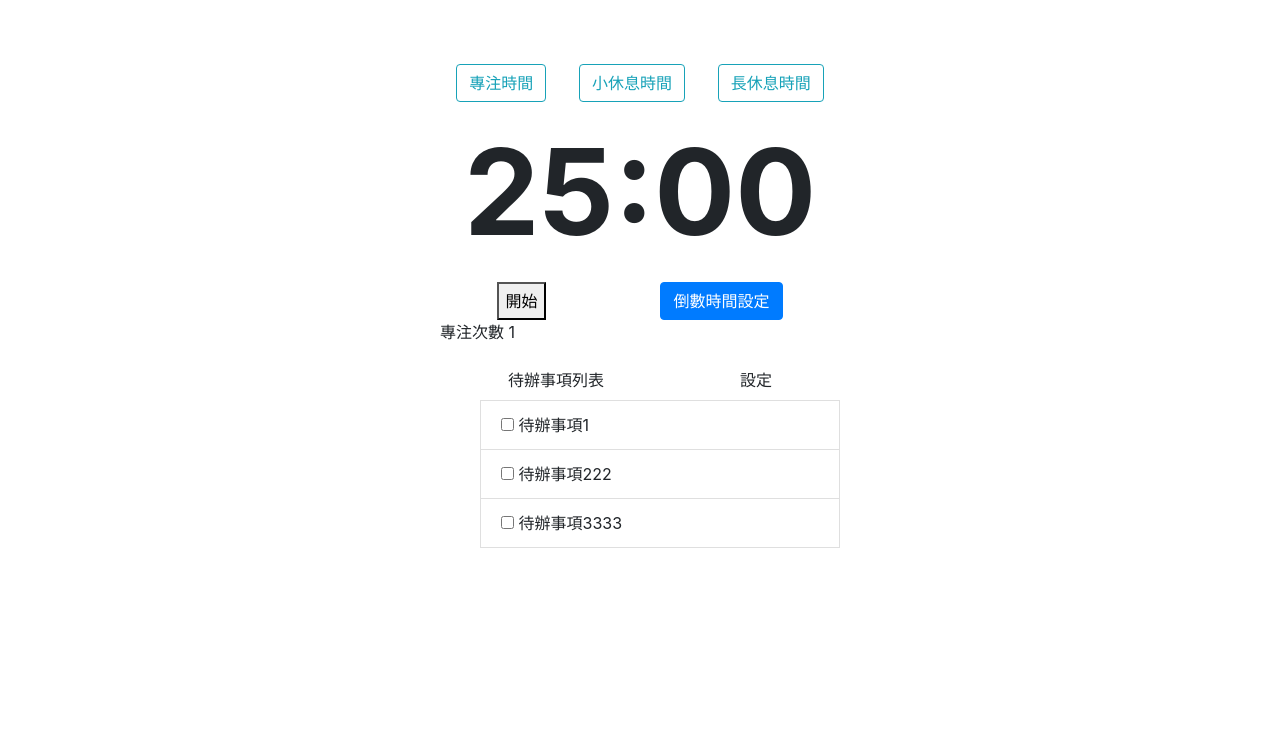
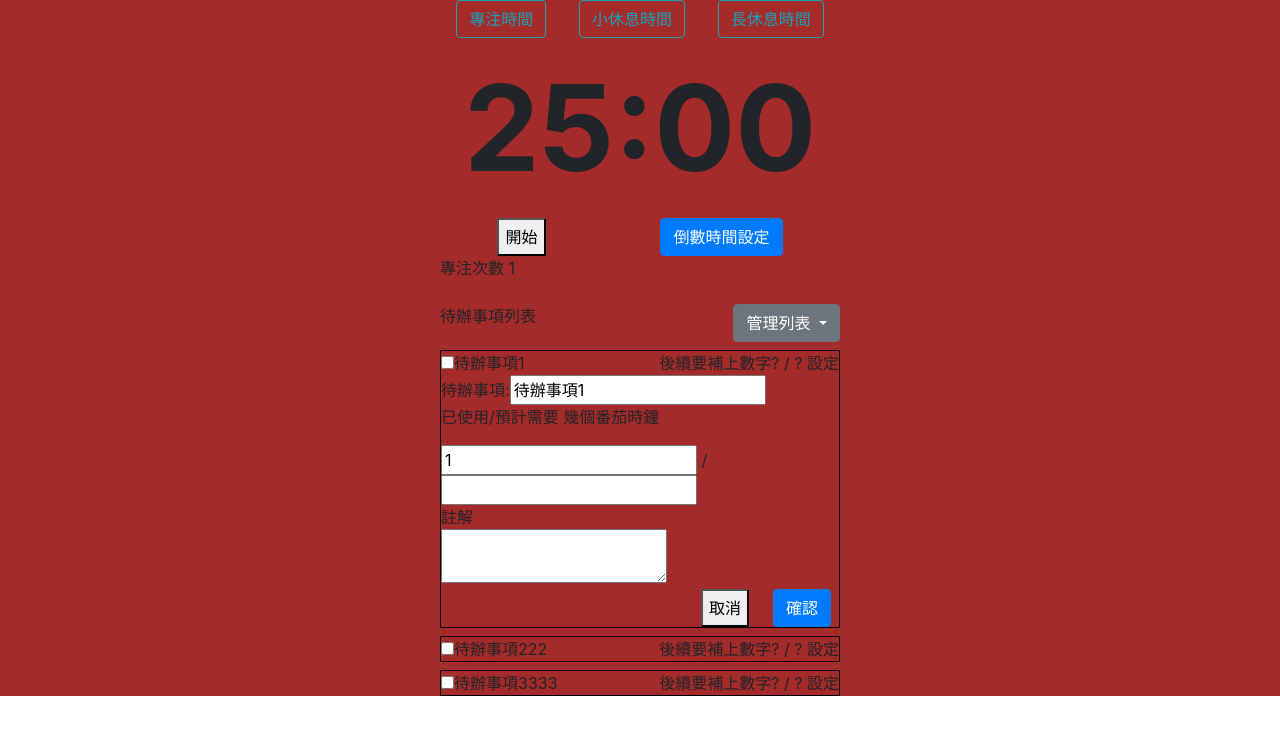
Before and after one commit to Austin1a2b/time-countdown, a Vue app: page /#/time-countdown in a window 1280 px wide. Shown: the top 734 px of the page. Built offline with nearby package versions, Linux system fonts and the light colour scheme.

Commit message:
待辦事項清單 表單結構完成

```diff
--- /dev/null
+++ b/src/components/TaskList.vue
@@ -0,0 +1,5 @@
+<template>
+
+
+
+</template>
--- a/src/views/TimeCountdown.vue
+++ b/src/views/TimeCountdown.vue
@@ -1,4 +1,5 @@
 <template>
+  <div class="body">
     <div class="main">
       <div class="d-flex justify-content-around change-time-countdown">
         <button
@@ -11,7 +12,9 @@
         <button
           type="button"
           class="btn btn-outline-info"
-        @click="chooseCountdown(countdownSetting.shortBreakTime, 'shortBreak')"
+          @click="
+            chooseCountdown(countdownSetting.shortBreakTime, 'shortBreak')
+          "
         >
           小休息時間
         </button>
@@ -44,20 +47,67 @@
 
       <div>專注次數 {{ times }}</div>
 
-    <div class="task-wrapper mt-4">
-      <div class="list-head d-flex justify-content-around">
+      <!-- 清單表頭 -->
+      <div class="tasks-wrapper mt-4">
+        <div class="list-head d-flex justify-content-between">
           <div class="task-head">待辦事項列表</div>
-        <div class="setting-task">設定</div>
+          <div class="dropdown">
+            <button
+              class="btn btn-secondary dropdown-toggle"
+              type="button"
+              id="manage-task"
+              data-toggle="dropdown"
+              aria-haspopup="true"
+              aria-expanded="false"
+            >
+              管理列表
+            </button>
+            <div class="dropdown-menu" aria-labelledby="manage-task">
+              <button class="dropdown-item">刪除所有待辦</button>
+              <button class="dropdown-item">清除所有記數</button>
+              <button class="dropdown-item"></button>
+            </div>
+          </div>
         </div>
 
-      <div class="task-list mt-2">
-        <ul>
-          <li class="list-group-item" v-for="task in tasks" :key="task.id">
-            <!--  <li class="list-group-item "   -->
-            <input type="checkbox" />
-            {{ task.title }}
-          </li>
-        </ul>
+        <div class="task-list mt-2" v-for="task in tasks" :key="task.id">
+          <!-- 列表 最外層標題  -->
+          <div class="d-flex justify-content-between">
+            <div>
+              <input type="checkbox" name="" />
+              <span>{{ task.title }}</span>
+            </div>
+            <div>
+              <span>後續要補上數字? / ? </span>
+              <span for="task-setting" @click="toggleSetting(task.id)"
+                >設定</span
+              >
+            </div>
+          </div>
+          <!-- 設定內容 -->
+          <form class="task-toggle" v-if="task.id === clickId">
+            <!-- title -->
+            <span> 待辦事項:</span>
+            <input type="text" v-model="task.title" />
+            <!-- 計次 -->
+            <div>
+              <p>已使用/預計需要 幾個番茄時鐘</p>
+              <input type="number" v-model="times" />
+              <span> / </span>
+              <input type="number" min="1" />
+            </div>
+            <!-- note -->
+            <div>
+              <div>註解</div>
+              <textarea type="text" name="note" id="" />
+            </div>
+            <!-- 按鈕 -->
+            <div class="d-flex justify-content-end">
+              <button class="mr-4" @click="toggleSetting('close')">取消</button>
+              <button type="submit" class="mr-2 btn btn-primary">確認</button>
+            </div>
+          </form>
+        </div>
       </div>
     </div>
   </div>
@@ -101,6 +151,7 @@ export default {
       times: 1,
       countdownMode: "focus",
       setIntervalId: -1,
+      clickId: 1,
     };
   },
   methods: {
@@ -147,6 +198,9 @@ export default {
         this.chooseCountdown(this.countdownSetting.focusTime, "focus");
       }
     },
+    toggleSetting(taskid) {
+      this.clickId = taskid;
+    },
   },
   // 原本 預計 用 filters 功能 讓 秒數=0 ; 回傳 00
   // 後續想到 可以在 倒數計時的功能裡面 達成這項功能
@@ -161,10 +215,15 @@ export default {
 </script>
 
 <style>
+.body {
+  background-color: brown;
+}
+
 .main {
-  margin: 5% auto 0;
+  margin: 0 auto;
   width: 400px;
 }
+
 .display-countdown {
   width: 100%;
   height: 30%;
@@ -172,4 +231,9 @@ export default {
   font-weight: bold;
   text-align: center;
 }
+
+.task-list {
+  border: 1px solid black;
+  margin-top: 2px;
+}
 </style>
```
Also changed, not shown: public/index.html (+8 -2 lines). Lines whose indentation alone changed are shown as unchanged.
